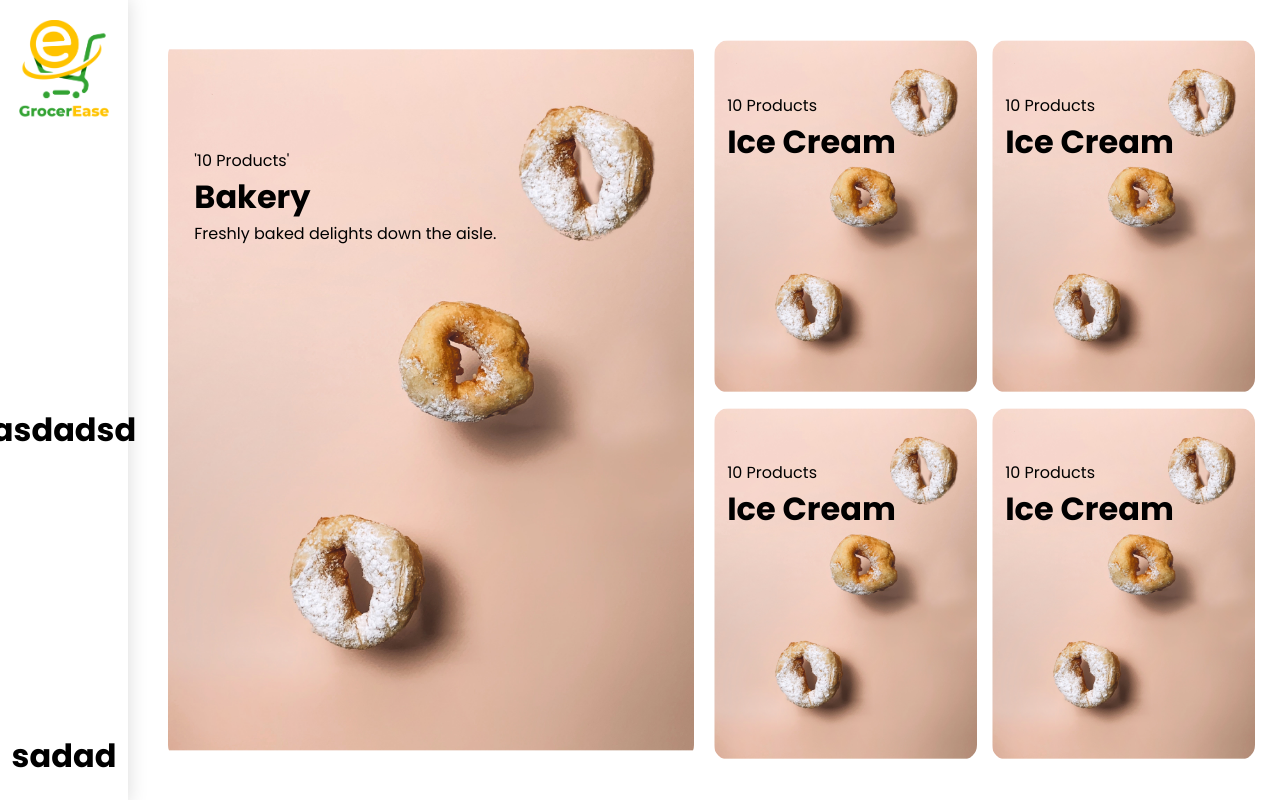
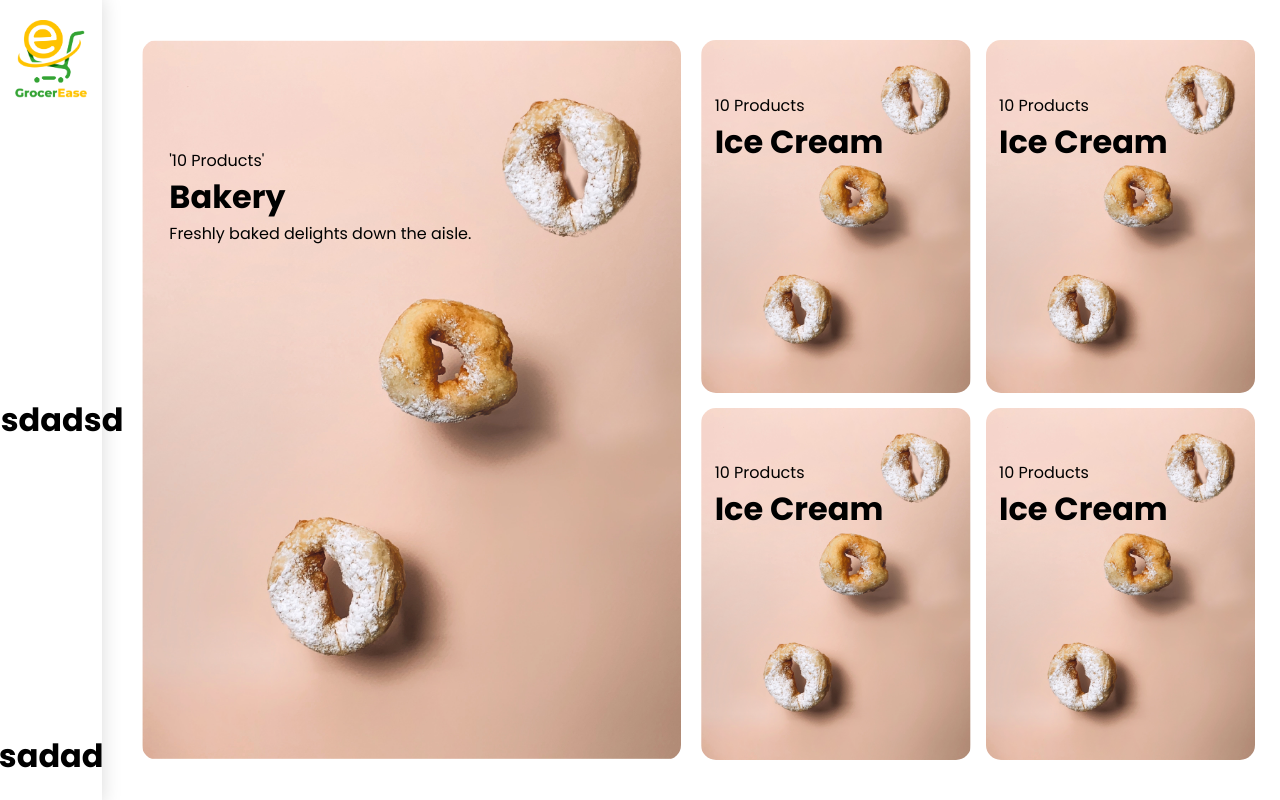
Before and after one commit to SkinnyVin1/GrocerEase, a React (Create React App) app: page / in a window 1280 px wide. Shown: the top 800 px of the page. Built offline with nearby package versions, Linux system fonts and the light colour scheme.

Commit message:
homepage  changes

```diff
--- a/src/Components/BestSelling.css
+++ b/src/Components/BestSelling.css
@@ -1,7 +1,7 @@
 .bestSellingBody{
     height: 100vh;
-    width: 90%;
-    margin-left: 10%;
+    width: 92%;
+    margin-left: 8%;
     padding: 40px 40px 40px 40px;
 
 
--- a/src/Components/Body.css
+++ b/src/Components/Body.css
@@ -1,7 +1,7 @@
 .homepageBody{
     height: 100vh;
-    width: 90%;
-    margin-left: 10%;
+    width: 92%;
+    margin-left: 8%;
     display: flex;
     justify-content: space-between;
     align-items: center;
--- a/src/Components/NavigationBar.css
+++ b/src/Components/NavigationBar.css
@@ -2,7 +2,7 @@
     position: fixed;
     left: 0;
     height: 100%;
-    width: 10%;
+    width: 8%;
 
     /* background-color: aquamarine; */
     box-shadow: -3px 1px 19px 3px rgba(0,0,0,0.10);
```
